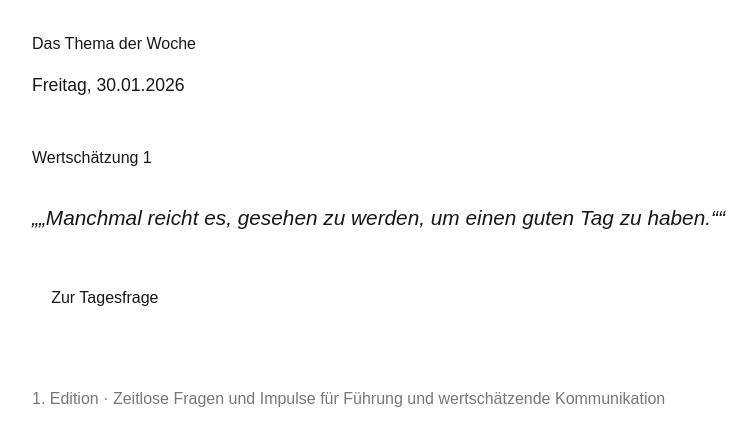
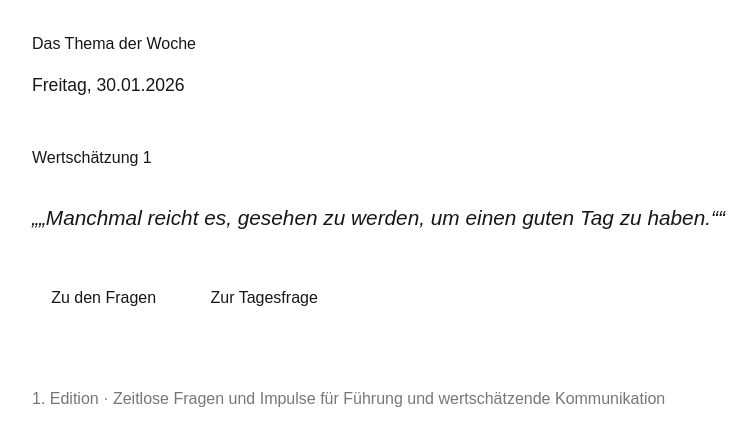
Before and after one commit to as-courage-app/thema-der-woche, a Next.js app: page / in a window 1280 px wide. Both pictures are taken after a click on the button "Zitat der Woche". Shown: the top 446 px of the page, without its empty margins (0-756 px from the left). Built offline with nearby package versions, Linux system fonts and the light colour scheme.

Commit message:
Update page.tsx

```diff
--- a/app/page.tsx
+++ b/app/page.tsx
@@ -8,9 +8,11 @@ type Entry = {
   tage: Record<string, string>;
 };
 
+type View = "day" | "quote" | "questions";
+
 export default function Home() {
   const [data, setData] = useState<Entry[]>([]);
-  const [showTheme, setShowTheme] = useState(false);
+  const [view, setView] = useState<View>("day");
 
   useEffect(() => {
     fetch("/data/edition1.json")
@@ -39,7 +41,8 @@ export default function Home() {
 
   const dayMap = ["", "Mo", "Di", "Mi", "Do", "Fr"];
   const dayKey = dayMap[weekday];
-  const question =
+
+  const todayQuestion =
     !isWeekend && entry && dayKey ? entry.tage[dayKey] : null;
 
   return (
@@ -50,13 +53,14 @@ export default function Home() {
         {formattedDate}
       </p>
 
-      {!showTheme && (
+      {/* VIEW: Tagesfrage */}
+      {view === "day" && (
         <>
           <div style={{ marginTop: "2.5rem", fontSize: "1.5rem" }}>
             {isWeekend ? (
               <strong>Schönes Wochenende ☀️</strong>
             ) : (
-              <strong>{question}</strong>
+              <strong>{todayQuestion || "Heute keine Frage verfügbar."}</strong>
             )}
           </div>
 
@@ -67,7 +71,7 @@ export default function Home() {
               </p>
 
               <button
-                onClick={() => setShowTheme(true)}
+                onClick={() => setView("quote")}
                 style={{
                   marginTop: "2rem",
                   padding: "0.8rem 1.2rem",
@@ -82,7 +86,8 @@ export default function Home() {
         </>
       )}
 
-      {showTheme && entry && (
+      {/* VIEW: Zitat */}
+      {view === "quote" && entry && (
         <>
           <h2 style={{ marginTop: "3rem" }}>{entry.thema}</h2>
 
@@ -96,10 +101,21 @@ export default function Home() {
             „{entry.zitat}“
           </blockquote>
 
+          <div style={{ display: "flex", gap: "1rem", marginTop: "2.5rem" }}>
             <button
-            onClick={() => setShowTheme(false)}
+              onClick={() => setView("questions")}
               style={{
-              marginTop: "2.5rem",
+                padding: "0.8rem 1.2rem",
+                fontSize: "1rem",
+                cursor: "pointer",
+              }}
+            >
+              Zu den Fragen
+            </button>
+
+            <button
+              onClick={() => setView("day")}
+              style={{
                 padding: "0.8rem 1.2rem",
                 fontSize: "1rem",
                 cursor: "pointer",
@@ -107,6 +123,46 @@ export default function Home() {
             >
               Zur Tagesfrage
             </button>
+          </div>
+        </>
+      )}
+
+      {/* VIEW: Fragen (Mo–Fr) */}
+      {view === "questions" && entry && (
+        <>
+          <h2 style={{ marginTop: "3rem" }}>{entry.thema}</h2>
+
+          <div style={{ marginTop: "2rem", fontSize: "1.1rem", lineHeight: 1.6 }}>
+            <div><strong>Mo:</strong> {entry.tage["Mo"]}</div>
+            <div><strong>Di:</strong> {entry.tage["Di"]}</div>
+            <div><strong>Mi:</strong> {entry.tage["Mi"]}</div>
+            <div><strong>Do:</strong> {entry.tage["Do"]}</div>
+            <div><strong>Fr:</strong> {entry.tage["Fr"]}</div>
+          </div>
+
+          <div style={{ display: "flex", gap: "1rem", marginTop: "2.5rem" }}>
+            <button
+              onClick={() => setView("quote")}
+              style={{
+                padding: "0.8rem 1.2rem",
+                fontSize: "1rem",
+                cursor: "pointer",
+              }}
+            >
+              Zurück zum Zitat
+            </button>
+
+            <button
+              onClick={() => setView("day")}
+              style={{
+                padding: "0.8rem 1.2rem",
+                fontSize: "1rem",
+                cursor: "pointer",
+              }}
+            >
+              Zur Tagesfrage
+            </button>
+          </div>
         </>
       )}
 
```
Lines whose indentation alone changed are shown as unchanged.
